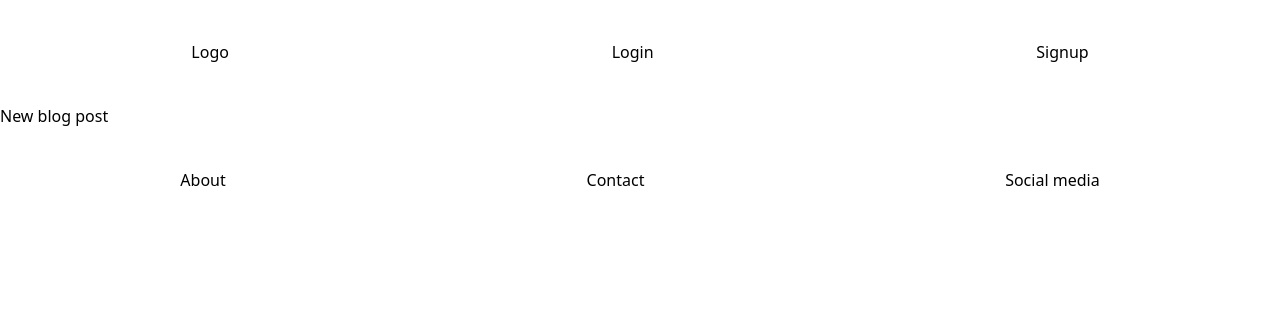
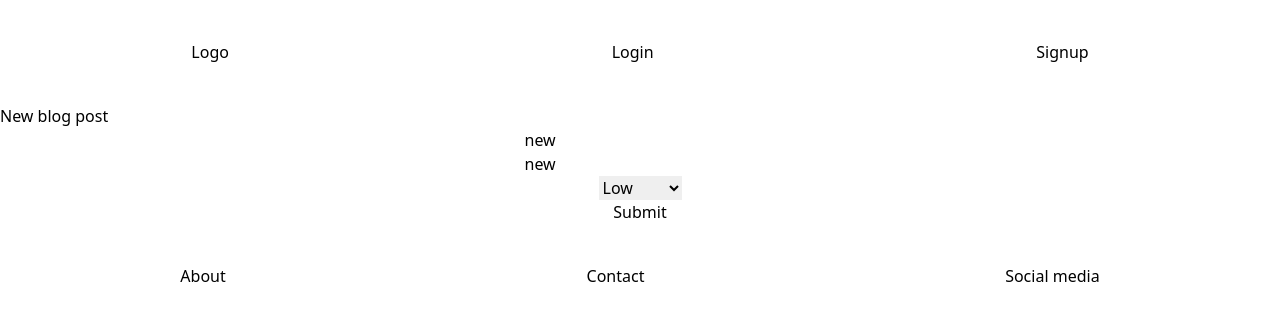
Before and after one commit to samil-web/anon, a Next.js app: page /blogs/create in a window 1280 px wide. Shown: the top 320 px of the page. Built offline with nearby package versions, Linux system fonts and the light colour scheme.

Commit message:
Form created for adding new blog

```diff
--- a/_data/db.json
+++ b/_data/db.json
@@ -20,6 +20,20 @@
       "body": "Lorem ipsum Triforce sit amet, Linkus Hyruleus tempus Ganondorf. Nunc ocarina sagittis quis Majoras Mask. Nulla in metus arcu. Suspendisse potenti. In vel mauris varius, consectetur Zora ipsum eget, Master Sword porttitor urna. Fusce elementum urna elit, eget eleifend velit consectetur eget. Integer vel lobortis ipsum, vitae auctor Ocarina of Time. Donec sed urna dapibus, interdum magna a, eleifend magna. Curabitur tincidunt enim a neque volutpat. Phasellus auctor magna vel nunc pretium, ut volutpat justo tristique. Pellentesque cursus convallis mauris, in tempus enim tincidunt vitae.",
       "priority": "high",
       "user_email": "peach@netninja.dev"
+    },
+    {
+      "id": "0e0c",
+      "title": "first",
+      "body": "first body",
+      "priority": "low",
+      "userEmail": "shamil.alieff@gmail.com"
+    },
+    {
+      "id": "6dde",
+      "title": "new",
+      "body": "new",
+      "priority": "low",
+      "userEmail": "shamil.alieff@gmail.com"
     }
   ]
 }
--- a/app/blogs/create/CreateBlog.js
+++ b/app/blogs/create/CreateBlog.js
@@ -37,19 +37,20 @@ export default function CreateBlog() {
             router.refresh()
             router.push('/blogs')
     }
-  return (
-    <form className="flex flex-col justify-center items-center h-full w-full">
-        <input className="h-5 w-5" type="text" value={title} onChange={(e)=>setTitle(e.target.value)} />
-        <input type="text" value={body} onChange={(e)=>setBody(e.target.value)} />
+}
+return (
+    <form onSubmit={handleSubmit} className="flex flex-col justify-center items-center h-full w-full">
+        <input type="text" placeholder="title" value={title} onChange={(e)=>setTitle(e.target.value)} />
+        <input type="text" placeholder="title" value={body} onChange={(e)=>setBody(e.target.value)} />
         <select value={priority} onChange={(e)=>setPriority(e.target.value)}>
             <option value="high">High</option>
             <option value="medium">Medium</option>
             <option value="low">Low</option>
         </select>
-        <button type = "submit" onClick={(e)=>{e.preventDefault();handleSubmit(e);setLoading(true)}}>
+        <button onClick={(e)=>{e.preventDefault();handleSubmit(e);setLoading(true)}}>
             {loading && <p>Creating...</p>}
             {!loading && <p>Submit</p>}
         </button>
     </form>
   )
-}}
+}
```
Lines whose indentation alone changed are shown as unchanged.
